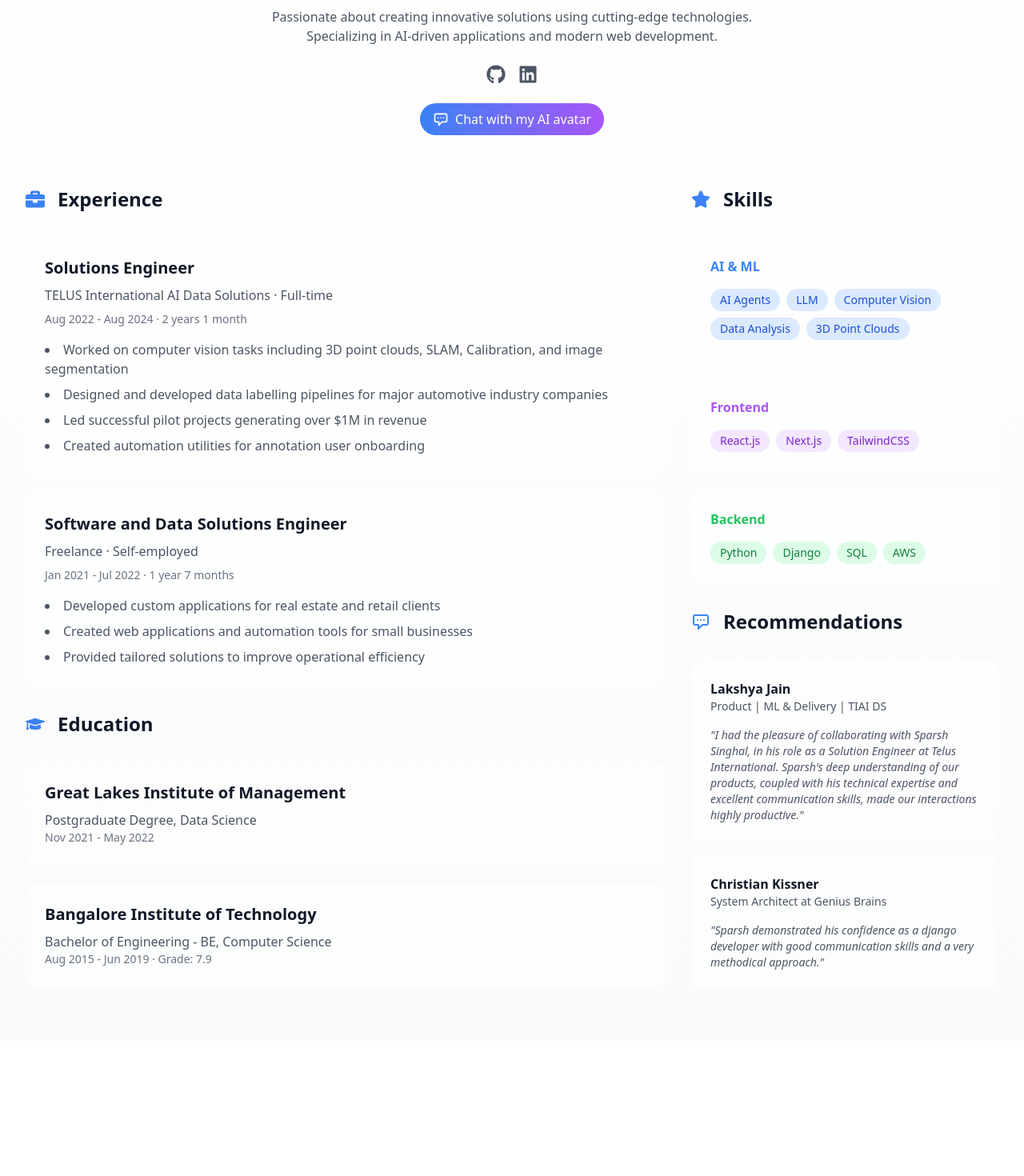
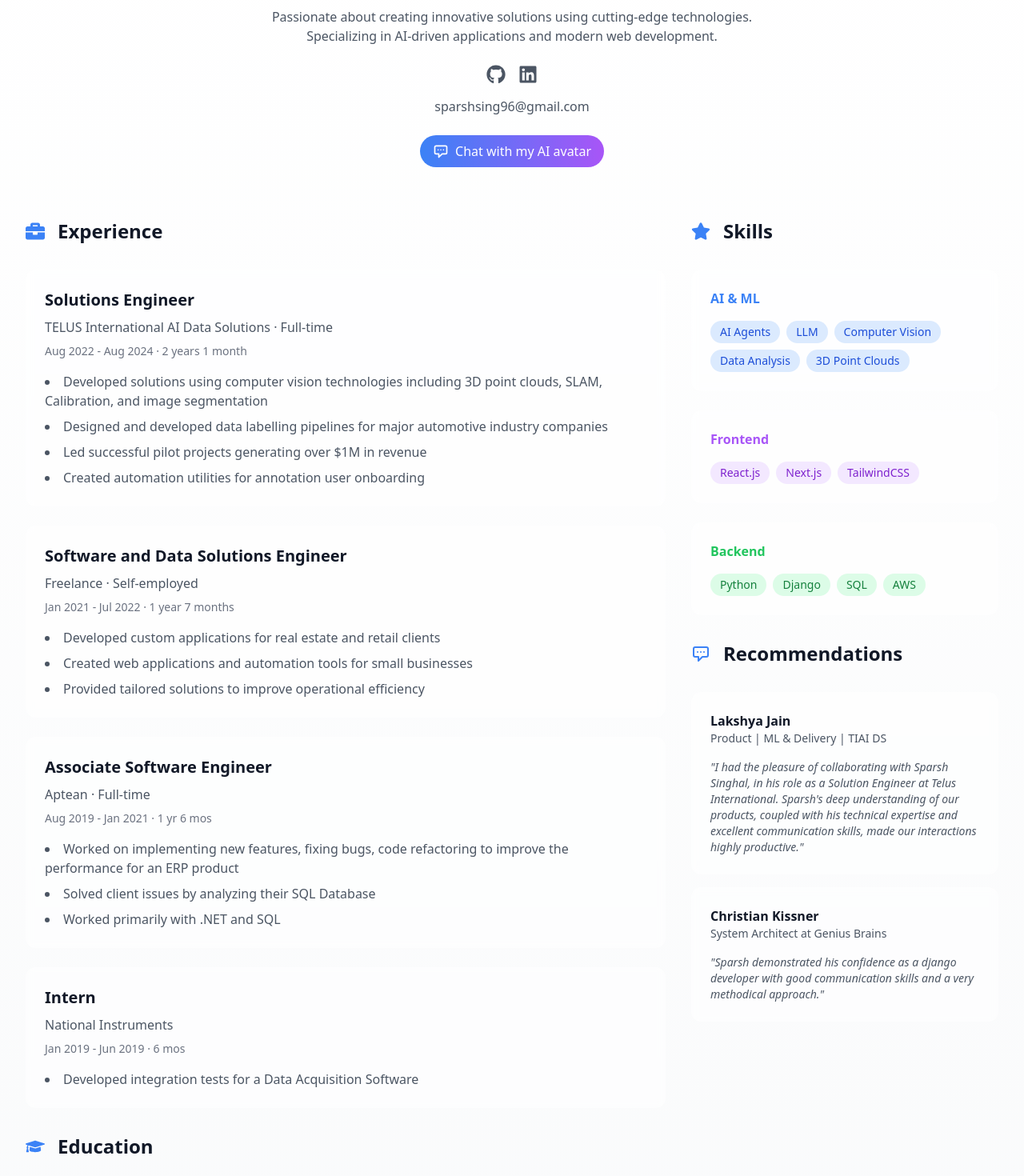
Before and after one commit to Sparshsing/wisdomofcrowd, a Next.js app: page /sparsh in a window 1280 px wide. Shown: the part 220-1690 px from the top of the page at 80% size. Before the commit the page ends 1521 px from the top, so only its background shows below. Built offline with nearby package versions, Linux system fonts and the light colour scheme.

Commit message:
details added to profile

```diff
--- a/src/app/page.js
+++ b/src/app/page.js
@@ -25,6 +25,18 @@
               <p className="opacity-60">Intelligent debate platform for meaningful discussions</p>
             </div>
           </div>
+
+          <div className="mt-16 text-center">
+            <a
+              href="/sparsh"
+              className="inline-flex items-center px-6 py-3 rounded-full bg-gradient-to-r from-blue-500 to-purple-500 text-white hover:opacity-90 transition-all duration-200 text-lg font-semibold"
+            >
+              Meet the Developer
+              <svg className="w-5 h-5 ml-2" fill="none" stroke="currentColor" viewBox="0 0 24 24">
+                <path strokeLinecap="round" strokeLinejoin="round" strokeWidth={2} d="M17 8l4 4m0 0l-4 4m4-4H3" />
+              </svg>
+            </a>
+          </div>
         </div>
       </main>
     </>
--- a/src/app/sparsh/page.js
+++ b/src/app/sparsh/page.js
@@ -38,6 +38,9 @@
                   <FaLinkedin size={24} />
                 </a>
               </div>
+              <p className="mt-4 text-gray-600 dark:text-gray-400">
+                <a href="mailto:sparshsing96@gmail.com" className="hover:text-blue-500">sparshsing96@gmail.com</a>
+              </p>
               <div className="mt-6">
                 <a href="/chat" className="inline-flex items-center gap-2 px-4 py-2 rounded-full bg-gradient-to-r from-blue-500 to-purple-500 text-white hover:opacity-90 transition-opacity">
                   <svg className="w-5 h-5" fill="none" stroke="currentColor" viewBox="0 0 24 24">
@@ -66,7 +69,7 @@
                     <p className="text-gray-600 dark:text-gray-400 mb-2">TELUS International AI Data Solutions · Full-time</p>
                     <p className="text-sm text-gray-500 dark:text-gray-500 mb-4">Aug 2022 - Aug 2024 · 2 years 1 month</p>
                     <ul className="list-disc list-inside text-gray-600 dark:text-gray-400 space-y-2">
-                      <li>Worked on computer vision tasks including 3D point clouds, SLAM, Calibration, and image segmentation</li>
+                      <li>Developed solutions using computer vision technologies including 3D point clouds, SLAM, Calibration, and image segmentation</li>
                       <li>Designed and developed data labelling pipelines for major automotive industry companies</li>
                       <li>Led successful pilot projects generating over $1M in revenue</li>
                       <li>Created automation utilities for annotation user onboarding</li>
@@ -81,6 +84,26 @@
                       <li>Developed custom applications for real estate and retail clients</li>
                       <li>Created web applications and automation tools for small businesses</li>
                       <li>Provided tailored solutions to improve operational efficiency</li>
+                    </ul>
+                  </div>
+
+                  <div className="bg-white/50 dark:bg-white/5 backdrop-blur-sm rounded-xl p-6 transition-all hover:shadow-lg">
+                    <h3 className="text-xl font-semibold mb-2">Associate Software Engineer</h3>
+                    <p className="text-gray-600 dark:text-gray-400 mb-2">Aptean · Full-time</p>
+                    <p className="text-sm text-gray-500 dark:text-gray-500 mb-4">Aug 2019 - Jan 2021 · 1 yr 6 mos</p>
+                    <ul className="list-disc list-inside text-gray-600 dark:text-gray-400 space-y-2">
+                      <li>Worked on implementing new features, fixing bugs, code refactoring to improve the performance for an ERP product</li>
+                      <li>Solved client issues by analyzing their SQL Database</li>
+                      <li>Worked primarily with .NET and SQL</li>
+                    </ul>
+                  </div>
+
+                  <div className="bg-white/50 dark:bg-white/5 backdrop-blur-sm rounded-xl p-6 transition-all hover:shadow-lg">
+                    <h3 className="text-xl font-semibold mb-2">Intern</h3>
+                    <p className="text-gray-600 dark:text-gray-400 mb-2">National Instruments</p>
+                    <p className="text-sm text-gray-500 dark:text-gray-500 mb-4">Jan 2019 - Jun 2019 · 6 mos</p>
+                    <ul className="list-disc list-inside text-gray-600 dark:text-gray-400 space-y-2">
+                      <li>Developed integration tests for a Data Acquisition Software</li>
                     </ul>
                   </div>
                 </div>
```
